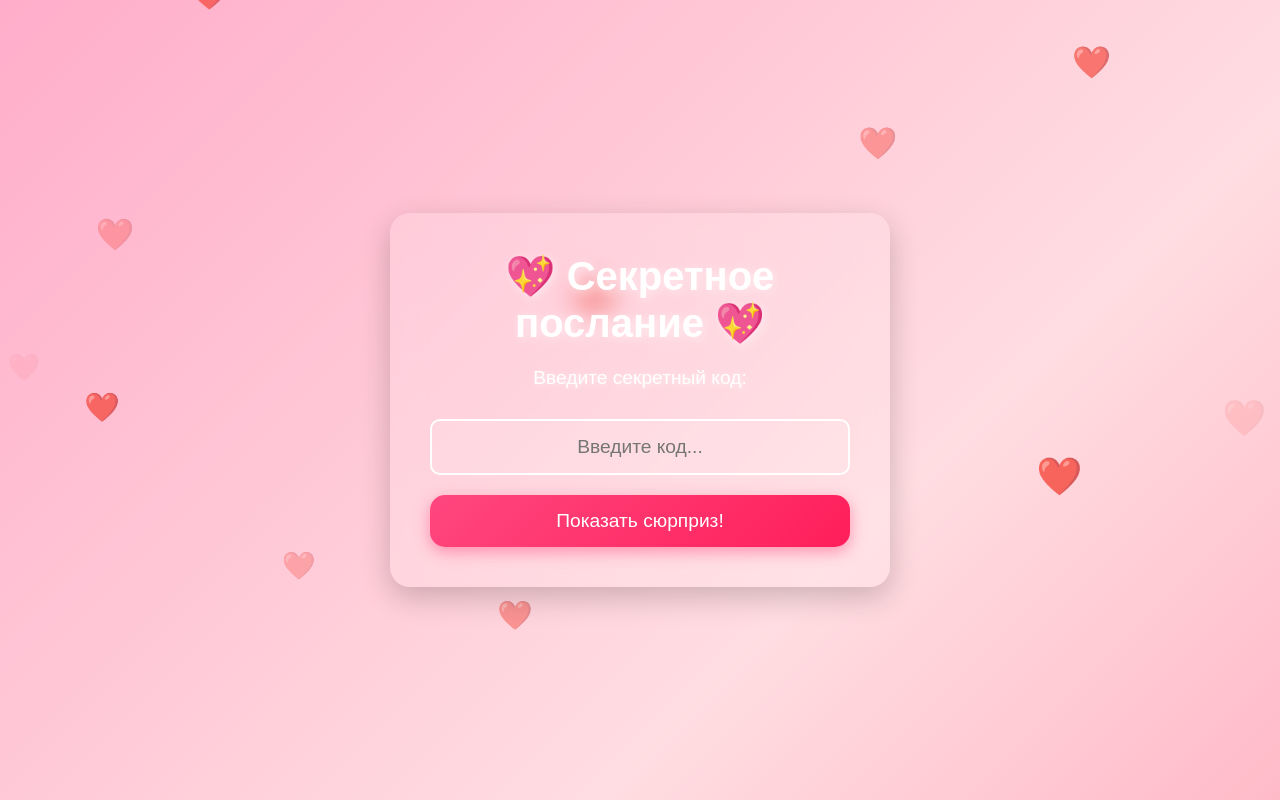
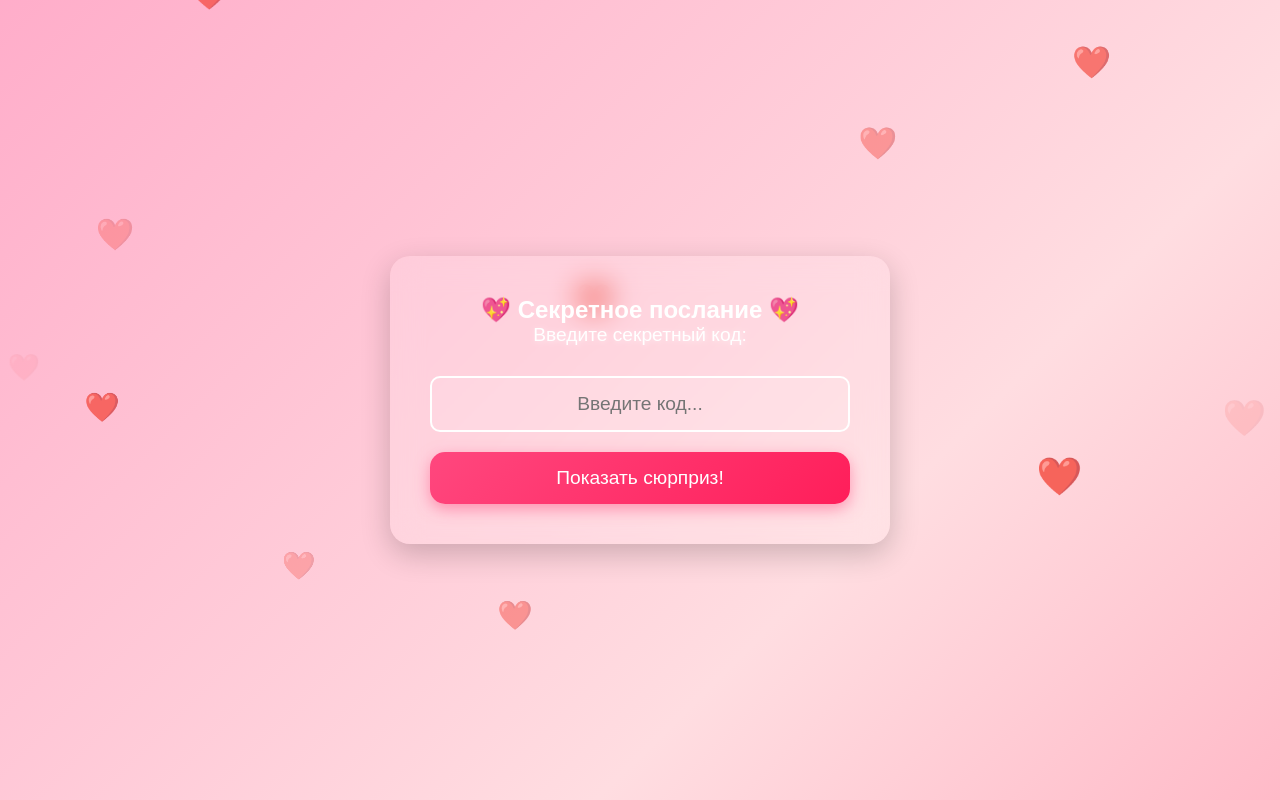
Before and after one commit to AshPapi/14feb, a plain HTML site: page index.html in a window 1280 px wide. Drawn offline with Linux system fonts and the light colour scheme.

Commit message:
Update index.html

```diff
--- a/index.html
+++ b/index.html
@@ -181,7 +181,7 @@
 
     <!-- Форма ввода -->
     <div class="container" id="formContainer">
-        <h1>💖 Секретное послание 💖</h1>
+        <h2>💖 Секретное послание 💖</h2>
         <p>Введите секретный код:</p>
         <input type="text" id="codeInput" placeholder="Введите код..." autocomplete="off">
         <button onclick="checkCode()">Показать сюрприз!</button>
```
